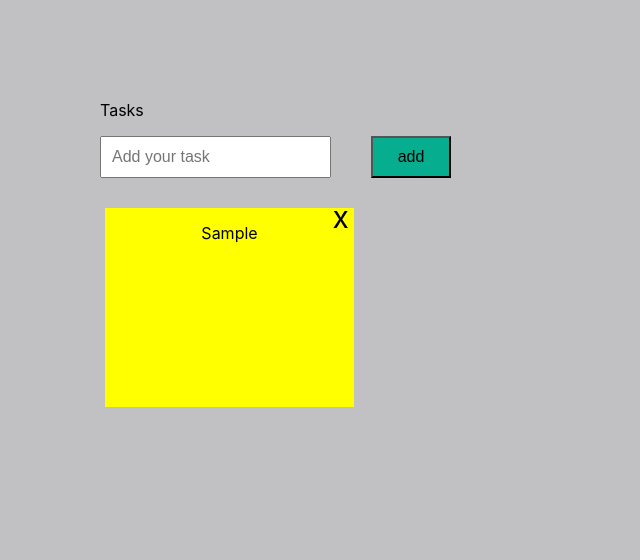
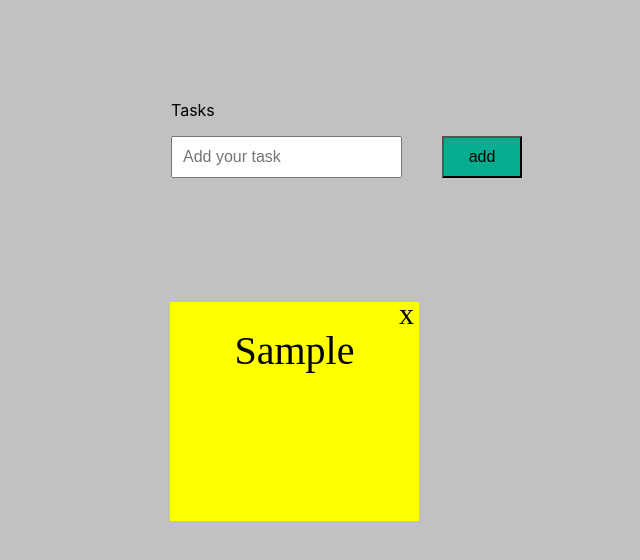
Before and after one commit to nyousefzai/todoApp-referashingReact, a React (Create React App) app: page / in a window 1280 px wide. Both pictures are taken after typing "Sample" into the empty fields and a click on the button "add". Shown: the top 560 px of the page, without its empty margins (0-640 px from the left). Built offline with nearby package versions, Linux system fonts and the light colour scheme.

Commit message:
before edit option

```diff
--- a/src/Components/TodoList/List.js
+++ b/src/Components/TodoList/List.js
@@ -3,19 +3,21 @@ import  './todo.css'
 
 class List extends Component {
 
+ childLi = ()=>{
+    return <ul className="unorder_list">
+        {
+            this.props.items.map((item, index) => <li className='mytodolist' key={index}>{item}
+                <span onClick={() => this.props.removeItem(index)} className='close'>x</span>
 
+            </li>)
+        }
+    </ul>
+}
 
     render() {
         return (
             <div>
-                    <ul>
-                        {
-                        this.props.items.map((item, index) => <li className='mytodolist' key={index}>{item}
-                            <span onClick={() => this.props.removeItem(index)} className='close'>x</span>
-
-                            </li>)
-                        }
-                    </ul>
+                 {this.childLi()}
             </div>
         )
     }
--- a/src/Components/TodoList/Todo.js
+++ b/src/Components/TodoList/Todo.js
@@ -14,6 +14,7 @@ class Todo extends Component {
     this.hunddleSubmit = this.hunddleSubmit.bind(this)
     this.hunndleInput = this.hunndleInput.bind(this)
     this.removeItem = this.removeItem.bind(this)
+    this.crossFont = this.crossFont.bind(this)
 
   }
 
@@ -43,9 +44,18 @@ this.setState({
   }
 
 
+  crossFont(index) {
+    const todoList = this.state.todoList.map((list,nodeIndex) => {
+      return nodeIndex !== index;
+    })
+    this.setState({todoList})
+  }
+
+
   render() {
     return (
       <div className='main'>
+      <div className='input_Box'>
           <p> Tasks </p>
            <div className="todolist">
            <input
@@ -58,7 +68,9 @@ this.setState({
            ></input>
            <button onClick={this.hunddleSubmit} className='btn'> add </button>
         </div>
-        <List items={this.state.todoList} removeItem={this.removeItem}/>
+
+      </div>
+      <List items={this.state.todoList} removeItem={this.removeItem} crossFont={this.crossFont}/>
       </div>
     )
   }
--- a/src/Components/TodoList/todo.css
+++ b/src/Components/TodoList/todo.css
@@ -1,6 +1,16 @@
 .main {
     margin: 100px;
     height: 100%;
+}
+
+.input_Box {
+    margin: 0 0 94px 71px;
+}
+
+@media only screen and (max-width:400px) {
+    .input_Box {
+        margin-left: -44px
+    }
 }
 
 .textinput {
@@ -17,17 +27,25 @@
 }
 
 .mytodolist {
+    float: left;
+    font-size: 40px;
     position: relative;
     list-style-type: none;
     background-color: yellow;
     width: 219px;
     height: 169px;
-    padding: 15px;
+    padding: 25px 15px;
     text-align: center;
-    margin: 30px -35px;
+    margin: 30px 0px 30px 30px;
+    font-family: 'Just Another Hand', cursive;
+    /* text-decoration: line-through; */
 }
 
+
+/* this one is on hold for noe*/
+
 .mytodolistdon {
+    float: left;
     list-style-type: none;
     width: 270px;
     padding: 15px;
@@ -40,13 +58,18 @@
     cursor: pointer;
     position: absolute;
     float: right;
-    top: -9px;
+    top: -5px;
     right: 5px;
     font-size: 30px;
-    transition: font-size 0.1s, font-weight 0.1s;
+    transition: font-size 0.1s, font-weight 0.1s, color 0.1s;
 }
 
 .close:hover {
     font-size: 40px;
     font-weight: bold;
+    color: red;
 }
+
+.clearfix {
+    clear: both
+}
```
Also changed, not shown: src/Components/TodoList/test.js (added, +30 -0 lines).
